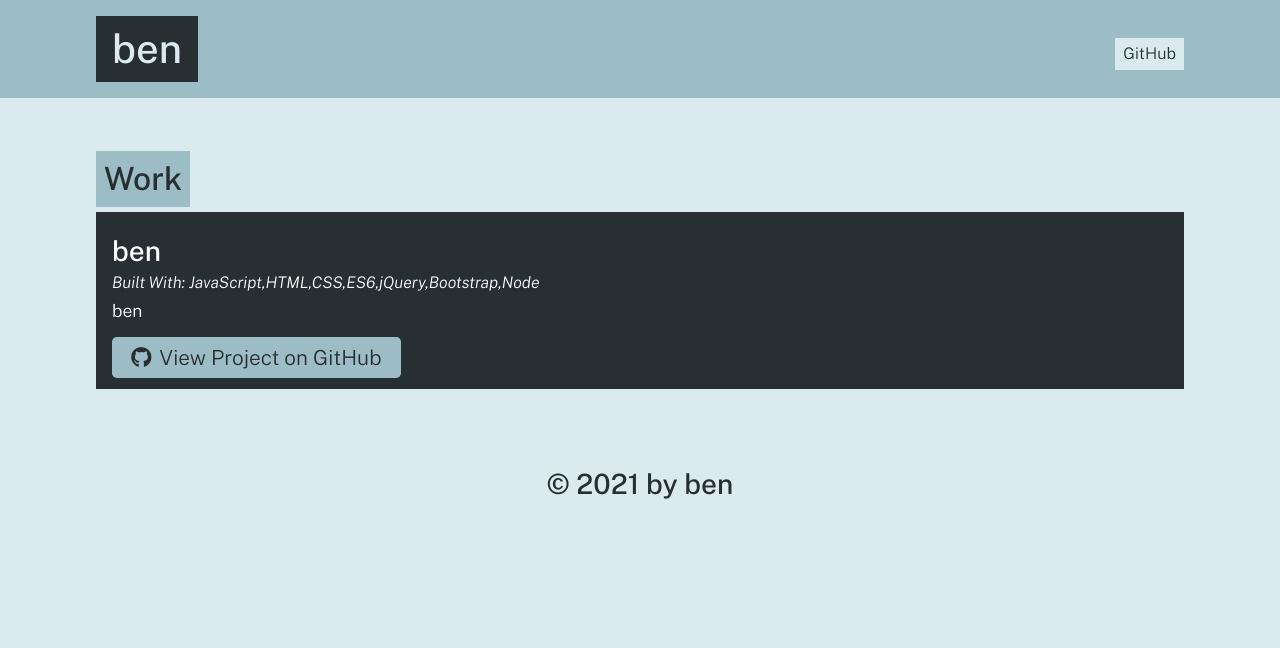
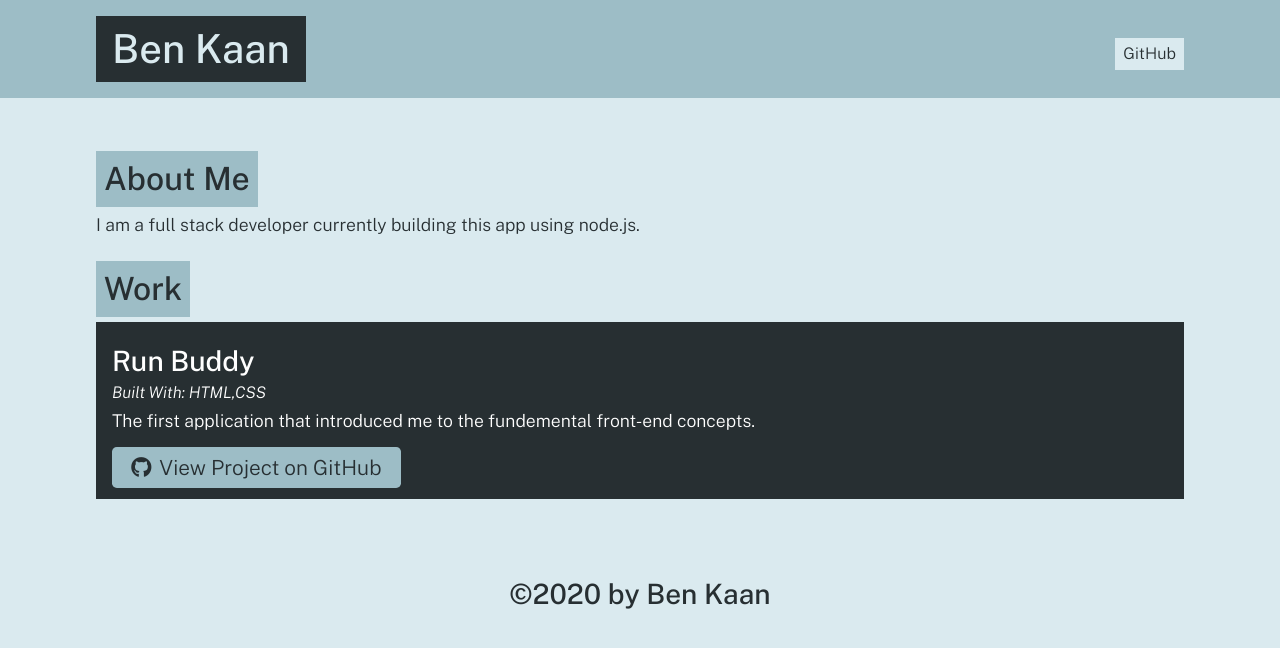
Before and after one commit to benkaan001/portfolio-generator, a website: page dist/index.html in a window 1280 px wide. Drawn offline with nearby package versions, Linux system fonts and the light colour scheme.

Commit message:
final commit

```diff
--- a/dist/index.html
+++ b/dist/index.html
@@ -1,6 +1,7 @@
 
   <!DOCTYPE html>
   <html lang="en">
+
   <head>
     <meta charset="UTF-8">
     <meta name="viewport" content="width=device-width, initial-scale=1.0">
@@ -14,13 +15,18 @@
   <body>
     <header>
       <div class="container flex-row justify-space-between align-center py-3">
-        <h1 class="page-title text-secondary bg-dark py-2 px-3">ben</h1>
+        <h1 class="page-title text-secondary bg-dark py-2 px-3">Ben Kaan</h1>
         <nav class="flex-row">
-          <a class="ml-2 my-1 px-2 py-1 bg-secondary text-dark" href="https://github.com/ben">GitHub</a>
+          <a class="ml-2 my-1 px-2 py-1 bg-secondary text-dark" href="https://github.com/benkaan001">GitHub</a>
         </nav>
       </div>
     </header>
     <main class="container my-5">
+
+    <section class="my-3" id="about">
+      <h2 class="text-dark bg-primary p-2 display-inline-block">About Me</h2>
+      <p>I am a full stack developer currently building this app using node.js. </p>
+    </section>
 
 
     <section class="my-3" id="portfolio">
@@ -28,14 +34,15 @@
       <div class="flex-row justify-space-between">
 
           <div class="col-12 mb-2 bg-dark text-light p-3">
-            <h3 class="portfolio-item-title text-light">ben</h3>
+            <h3 class="portfolio-item-title text-light">Run Buddy</h3>
             <h5 class="portfolio-languages">
               Built With:
-              JavaScript,HTML,CSS,ES6,jQuery,Bootstrap,Node
+              HTML,CSS
             </h5>
-            <p>ben</p>
-            <a href="fjadal" class="btn"><i class="fab fa-github mr-2"></i>View Project on GitHub</a>
+            <p>The first application that introduced me to the fundemental front-end concepts. </p>
+            <a href="https://github.com/benkaan001/run-buddy-too" class="btn"><i class="fab fa-github mr-2"></i>View Project on GitHub</a>
           </div>
+
 
 
 
@@ -44,7 +51,7 @@
 
     </main>
     <footer class="container text-center py-3">
-      <h3 class="text-dark">&copy; 2021 by ben</h3>
+      <h3 class="text-dark">&copy;2020 by Ben Kaan</h3>
     </footer>
   </body>
   </html>
```
